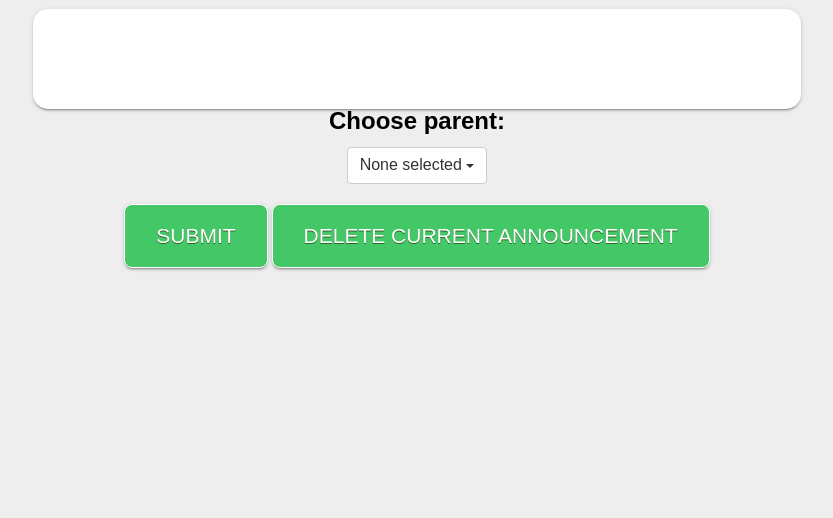
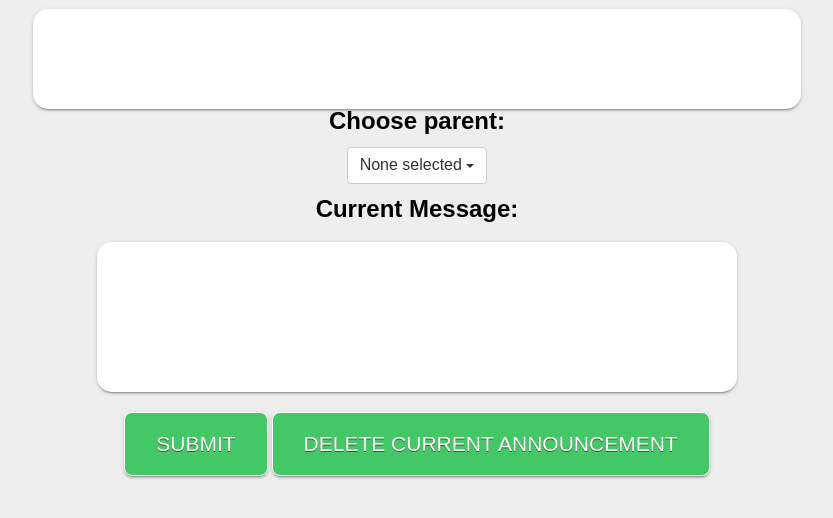
Before and after one commit to littleliberators/Check_In_System, a PHP site: page /info_reminder.php in a window 1280 px wide. Shown: the part 238-756 px from the top of the page, without its empty margins (223-1056 px from the left). Run offline with PHP 8.4, Linux system fonts and the light colour scheme; data that the repository does not hold is empty; some libraries are stand-ins or nearby versions.

Commit message:
added preview for reminders

```diff
--- a/Controller/Admin/reminder_process.php
+++ b/Controller/Admin/reminder_process.php
@@ -6,6 +6,34 @@
 ---------------------------------------------------------------------------*/
 
 include('../../Model/connect-db.php');
+
+if (isset($_POST['getReminder'])) {
+        $parentId = $_POST["parentID"];
+
+        $query1 = "SELECT Family_ID FROM Parent WHERE Parent_ID = '$parentId' limit 1";
+        $result = mysqli_query($dbc, $query1);
+        $value = mysqli_fetch_object($result);
+        $_SESSION['familyId'] = $value->Family_ID;
+        $familyId = $_SESSION['familyId'];
+
+        $query2 = "SELECT Reminder FROM Parent WHERE Family_ID = '$familyId' limit 1"; // ---------------------------------------------------------------------------------------------------------------------------------------------
+        $result = mysqli_query($dbc, $query2);
+        $value = mysqli_fetch_object($result);
+        $_SESSION['reminder'] = $value->Reminder;
+        $reminder = $_SESSION['reminder'];
+
+        if ($dbc->query($query2) === FALSE) {
+            echo "Error: " . $query . "<br>" . $dbc->error;
+        }
+        else {
+            echo json_encode($reminder);
+        }
+
+
+
+}//function
+
+
 
 if (isset($_POST['createReminder'])) {
         $reminder = $_POST['reminder'];
@@ -28,6 +56,9 @@ if (isset($_POST['createReminder'])) {
 
         exit();
 }
+
+
+
 
 //deletes all records of announcements so no outdated messages show
 if (isset($_POST['deleteMessage'])) {
--- a/View/Admin/info_reminder.css
+++ b/View/Admin/info_reminder.css
@@ -2,6 +2,21 @@
   margin-top: 20px;
   width: 60%;
   height: 100px;
+  font-size: 15pt;
+  padding: 0px 50px;
+  border: black solid 1px;
+  border-style: solid;
+  border-color: transparent transparent transparent transparent;
+  border-radius:15px;
+  box-shadow: 0 2px 2px 0 rgba(0, 0, 0, .14), 0 1px 5px 0 rgba(0, 0, 0, .12), 0 3px 1px -2px rgba(0, 0, 0, .2);
+
+}
+
+.current-message {
+  background-color:white;
+  margin-top: 20px;
+  width: 50%;
+  height: 150px;
   font-size: 15pt;
   padding: 0px 50px;
   border: black solid 1px;
@@ -82,6 +97,7 @@
 
 .select-container{
     margin-top: 13px;
+    margin-bottom: 13px;
 }
 
 #filter-selections {
--- a/View/Admin/info_reminder.js
+++ b/View/Admin/info_reminder.js
@@ -23,6 +23,9 @@ $('document').ready(function() {
     $('#delete').on('click', function() {
         deleteMessage();
     });
+    $("#select-parent").change(function(){
+        getReminder();
+    });
 
     // Force click button whenever enter is pressed
     $(document).keypress(function(e) {
@@ -31,6 +34,8 @@ $('document').ready(function() {
             return false;
         }
     });
+
+
 
 });
 
@@ -83,6 +88,36 @@ function createReminder() {
             }
         });
     }
+};
+
+//Returns the current reminder for a selected parent
+function getReminder() {
+    $('#current-message').html('');
+    var parentId = $('#select-parent').val();
+    $.ajax({
+            url: 'info_reminder.php',
+            type: 'POST',
+            async: false,
+            data: {
+                'getReminder': 1,
+                'parentID': parentId,
+            },
+            success: function(response) {
+                if(response.charAt(0) == '"'){
+                    const result = response.split('"');
+                    var div = document.getElementById("current-message");
+                    var text = document.createTextNode(result[1]);
+                    div.appendChild(text);
+                }
+                else
+                {
+                    var div = document.getElementById("current-message");
+                    var text = document.createTextNode("No Message Saved");
+                    div.appendChild(text);
+                }
+            }
+        });
+
 };
 
 // Checks which button should be force clicked when enter is pressed
--- a/View/Admin/info_reminder.php
+++ b/View/Admin/info_reminder.php
@@ -53,6 +53,13 @@
             <select class="select-box" id="select-parent" name="select-parent[]" ></select>
         </div>
     </div>
+    <div class="label" id="all-label">Current Message:</div><br>
+
+    <div class = "current-message" id="current-message">
+
+    </div>
+
+
     <button class="myButton" id="submit" type="submit">SUBMIT</button>
     <button class="myButton" id="delete" type="delete">DELETE CURRENT ANNOUNCEMENT</button>
 
```
